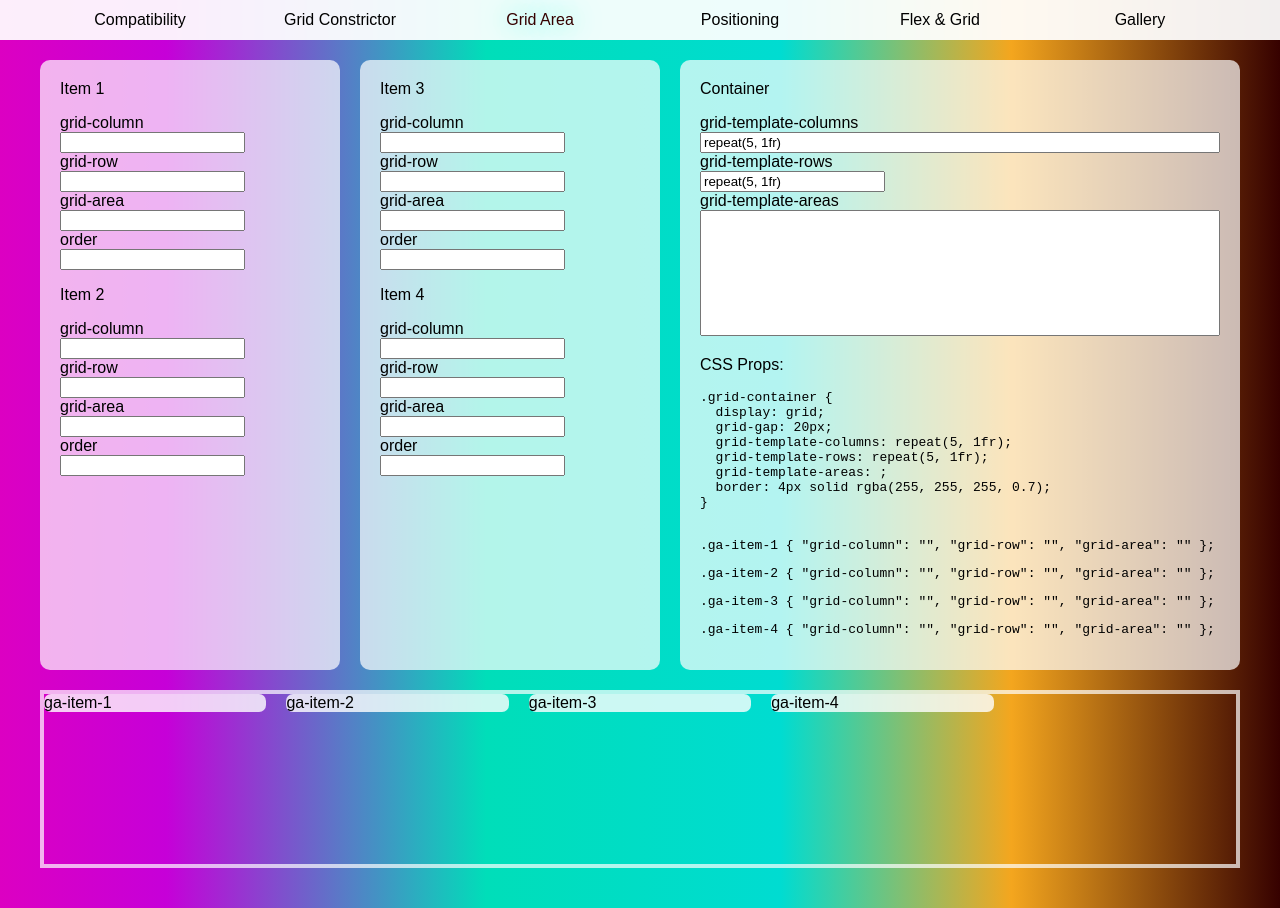
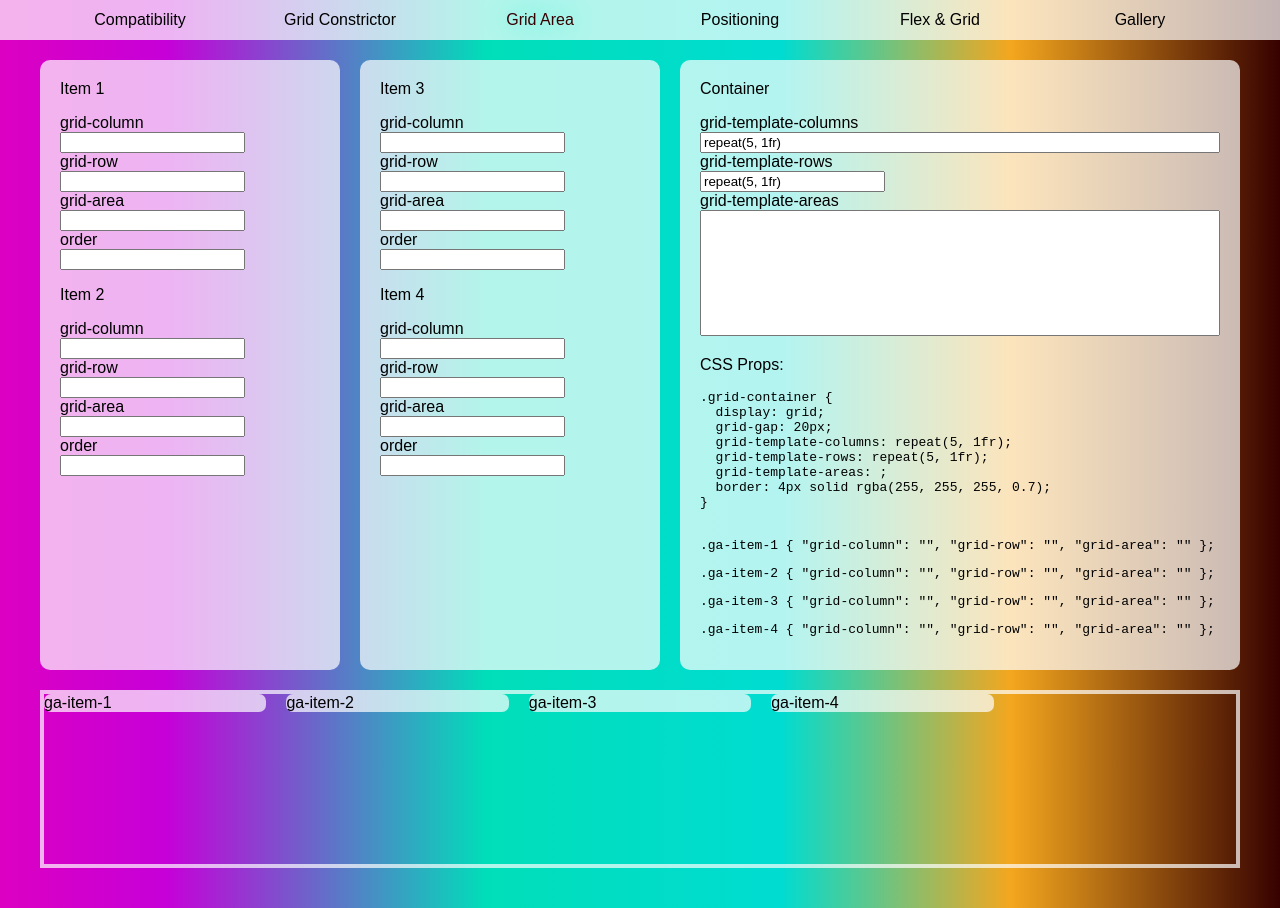
Before and after one commit to Deimoslink/angular-grid, an Angular app: page /area in a window 1280 px wide. Built offline with nearby package versions, Linux system fonts and the light colour scheme; what primeng would draw is missing.

Commit message:
background-color issue fixed

```diff
--- a/src/app/app.component.css
+++ b/src/app/app.component.css
@@ -1,6 +1,6 @@
 nav {
   width: 100%;
-  background: #ffffffee;
+  background: rgba(255, 255, 255, 0.7);
   margin-bottom: 20px;
 }
 
--- a/src/app/grid-constructor/grid-constructor.component.css
+++ b/src/app/grid-constructor/grid-constructor.component.css
@@ -4,5 +4,5 @@
 }
 .gc-item {
   border-radius: 7px;
-  background: #ffffffcc;
+  background: rgba(255, 255, 255, 0.7);
 }
--- a/src/app/positioning/positioning.component.css
+++ b/src/app/positioning/positioning.component.css
@@ -10,7 +10,7 @@ img {
 }
 .p-item {
   border-radius: 7px;
-  background: #ffffffcc;
+  background: rgba(255, 255, 255, 0.7);
 }
 
 .radio-buttons-wrapper {
--- a/src/app/zoning-and-placing/zoning-and-placing.component.css
+++ b/src/app/zoning-and-placing/zoning-and-placing.component.css
@@ -5,5 +5,5 @@
 }
 .ga-item {
   border-radius: 7px;
-  background: #ffffffcc;
+  background: rgba(255, 255, 255, 0.7);
 }
```
